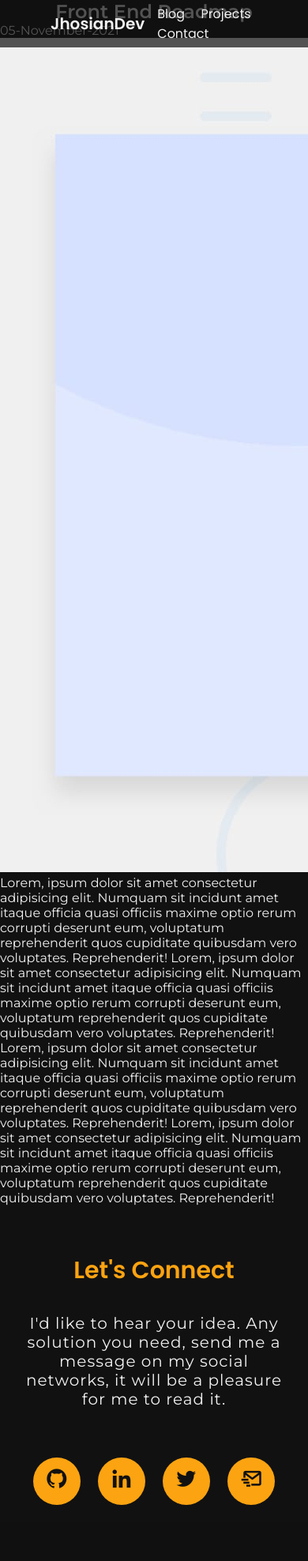
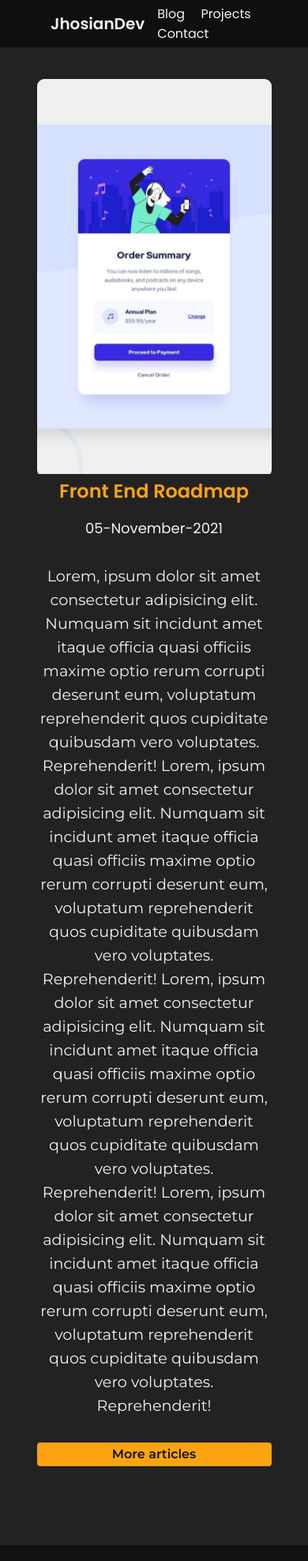
Before and after one commit to JhosianGtZ/portfolio-django, a Django app: page /blog/1 in a window 390 px wide; the page is wider, and only the part inside the window is pictured. Shown: the top 1976 px of that part at 79% size. Before the commit the page ends 1905 px from the top of that part, so only its background shows below. Run offline with Django 3.2, Linux system fonts and the light colour scheme; data comes from the database, SQL or seed files in the repository.

Commit message:
Blog and portfolio at 80% , Responsive navbar unsolved

```diff
--- a/blog/templates/post_detail.html
+++ b/blog/templates/post_detail.html
@@ -1,10 +1,39 @@
 {% extends 'layout.html' %}
+
+{% load static %}
 
 {% block content %}
 
-    <h2>{{post.title}}</h2>
+<section class="articles">
+    <div class="container">
+
+        <div class="article">
+            <div class="article-image">
+                <img src="{{post.image.url}}" alt="{{post.title}}">
+            </div>
+
+            <div class="article-title">
+                <h1>{{post.title}} </h1>
+                <p>{{post.date|date:"d-F-Y"}}</p>
+            </div>
+            <div class="article-text">
+                <p>{{post.description |safe }}</p>
+            </div>
+
+            <div class="article-button">
+                <a class="article-btn" href="/blog#articles">More articles</a>
+            </div>
+        </div>
+
+    </div>
+</section>
+
+
+{% endblock %}
+
+
+
+<!-- <h2>{{post.title}}</h2>
     <p>{{post.date|date:"d-F-Y"}}</p>
     <img src="{{post.image.url}}" alt="{{post.title}}">
-    <p>{{post.description |safe }}</p>
-
-{% endblock %}
+    <p>{{post.description |safe }}</p> -->
--- a/portfolio/static/styles.css
+++ b/portfolio/static/styles.css
@@ -6,7 +6,7 @@
     --text: #f2f2f2;
     --primary: #FCA311;
     --dark-light: #222;
-    --transparent: rgba(16, 16, 16, 0.7);
+    --transparent: rgba(16, 16, 16, 0.99);
     --dark: #333;
 }
 
@@ -544,52 +525,132 @@ b {
 
 @media screen and (max-width: 850px) {
 
-    .post-cta p{
+    .post-cta p {
         font-size: 14px;
     }
-    .post-cta a{
+
+    .post-cta a {
         width: 120px;
 
     }
-    .post-text p{
+
+    .post-text p {
         font-size: 14px;
     }
 
 }
 
 @media screen and (max-width: 750px) {
-    .post{
+    .post {
         flex-direction: column-reverse;
         height: 400px;
     }
-    .posts{
+
+    .posts {
         padding: 0;
 
     }
 
-    .post-info{
+    .post-info {
         width: 100%;
     }
 
-    .post-text h3{
+    .post-text h3 {
         font-size: 20px;
     }
 
-    .post-cta{
+    .post-cta {
         flex-wrap: wrap;
     }
 
-    .post-cta a{
+    .post-cta a {
         font-size: 13px;
         width: 120px;
 
     }
-    .post-image{
+
+    .post-image {
         width: 100%;
     }
 
-    .post-image img{
+    .post-image img {
         height: 200px;
         object-fit: cover;
     }
 }
+
+/* Article */
+
+.articles {
+    padding: 40px 30px;
+    background: var(--dark-light);
+}
+
+.article-image {
+    width: 100%;
+    overflow: hidden;
+    border-radius: 9px;
+}
+
+.article-image img {
+    width: 100%;
+    height: 500px;
+    object-fit: cover;
+}
+
+.article-title h1 {
+    display: inline-block;
+    font-size: 40px;
+    color: #FCA311;
+    font-family: 'Poppins', sans-serif;
+    margin-bottom: 1rem;
+}
+
+.article-title p {
+    font-size: 18px;
+    font-family: 'Poppins', sans-serif;
+    margin-bottom: 2rem;
+}
+
+.article-text {
+    font-size: 1.2rem;
+    text-align: justify;
+    line-height: 30px;
+    margin-bottom: 2rem;
+}
+
+.article-btn {
+    display: inline-block;
+    text-decoration: none;
+    color: var(--background);
+    background: var(--primary);
+    width: 180px;
+    height: 30px;
+    line-height: 30px;
+    font-weight: bolder;
+    text-align: center;
+    border-radius: 4px;
+}
+
+
+@media screen and (max-width:500px) {
+    .article {
+        text-align: center;
+    }
+    .article-title h1{
+        font-size: 2rem;
+    }
+    .article-text{
+        text-align: center;
+    }
+    .article-btn{
+        width: 100%;
+    }
+}
+
+
+@media screen and (max-width:450px) {
+    .article-title h1{
+        font-size: 1.5rem;
+    }
+}
--- a/portfolio/templates/home.html
+++ b/portfolio/templates/home.html
@@ -8,16 +8,16 @@
 <section class="container introduction">
     <div class="introduction_text">
 
-        <h1>Hi, I’m <b>Jhosian</b>,  <b>Web Designer</b> and <b>Developer</b> Based in <b>México</b>.</h1>
+        <h1>Hi, I’m <b>Jhosian</b>, <b>Web Designer</b> and <b>Developer</b> Based in <b>México</b>.</h1>
         <p>I'm a simple guy who enjoys making things with web technologies, I'd like to hear your project idea and make
-            it into code. Outside of work, I like listening to music, play video games, and read comic books. With love
+            it into code. With love
             made in México</p>
         <br>
         <a href="#">Dowload CV</a>
     </div>
 
     <div class="introduction_image">
-        <img src="{% static 'portfolio/images/person.jpg' %}" alt="Jhosian Gutiérrez | Web Developer" >
+        <img src="{% static 'portfolio/images/person.jpg' %}" alt="Jhosian Gutiérrez | Web Developer">
     </div>
 </section>
 
```
Also changed, not shown: other parts of portfolio/static/styles.css (+39 -58 lines), blog/templates/posts.html (+2 -17 lines), portfolio/static/portfolio/images/logo/Component 5.png (added).
